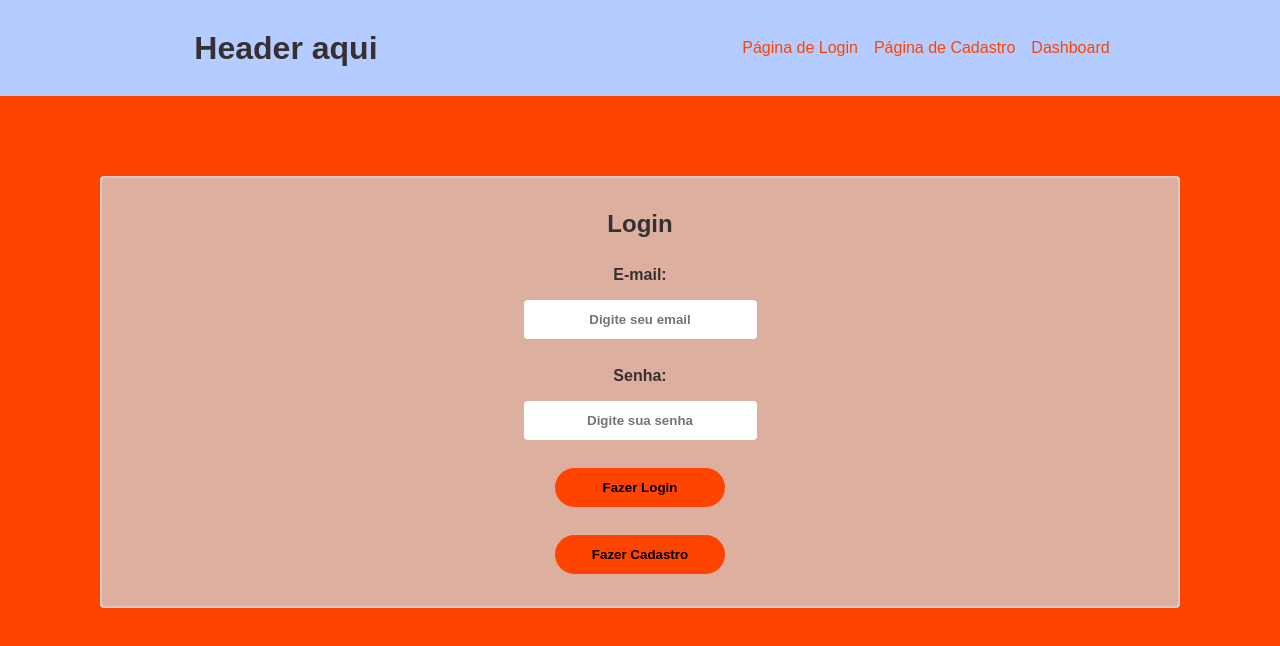
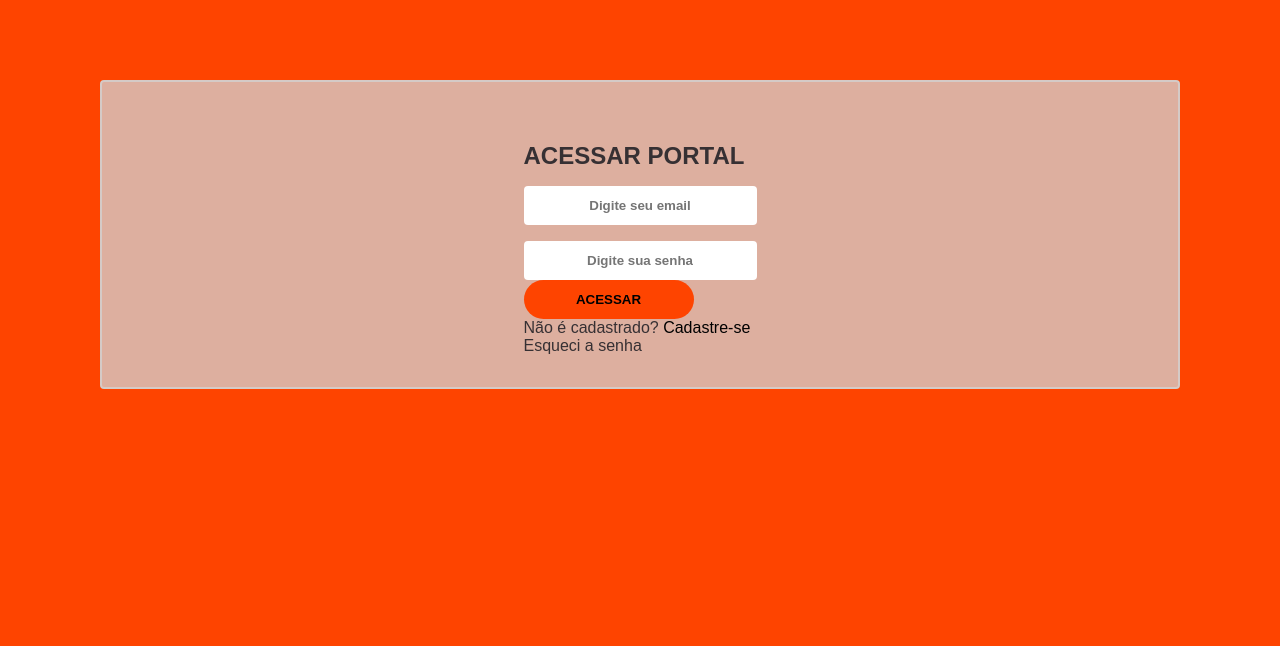
Before and after one commit to gabrlcj/squad4-frontend, a React (Create React App) app: page / in a window 1280 px wide. Shown: the top 646 px of the page. Built offline with nearby package versions, Linux system fonts and the light colour scheme.

Commit message:
Rascunhos iniciais da UI do login

```diff
--- a/src/components/LoginPage/index.jsx
+++ b/src/components/LoginPage/index.jsx
@@ -23,24 +23,26 @@ export function LoginPage() {
 
   return (
     <>
-      <Header />
+      {/* <Header /> */}
       <Container onSubmit={handleLoginForm}>
-        <h2>Login</h2>
-        <label htmlFor='identificador'>
-          E-mail:
+        <div className="left" />
+        <div className="right">
+          <div className="loginbox">
+            <h2>ACESSAR PORTAL</h2>
+            <label htmlFor='email'>
               <input
-            name='identificador'
-            type='text'
+                name='email'
+                type='email'
                 required
                 placeholder='Digite seu email'
                 value={email}
                 onChange={(event) => setEmail(event.target.value)}
               />
             </label>
-        <label htmlFor='senha'>
-          Senha:
+
+            <label htmlFor='password'>
               <input
-            name='senha'
+                name='password'
                 type='password'
                 required
                 placeholder='Digite sua senha'
@@ -49,11 +51,16 @@ export function LoginPage() {
               />
             </label>
             <button type='submit' onClick={validateInputs}>
-          Fazer Login
+              ACESSAR
             </button>
-        <button type='button'>
-          <Link to='/register'>Fazer Cadastro</Link>
-        </button>
+              <div className="basetext">
+                Não é cadastrado? <Link to='/register'>Cadastre-se</Link>
+              </div>
+              <div className="basetext">
+                Esqueci a senha
+              </div>
+          </div>
+        </div>
       </Container>
     </>
   )
```
Lines whose indentation alone changed are shown as unchanged.
